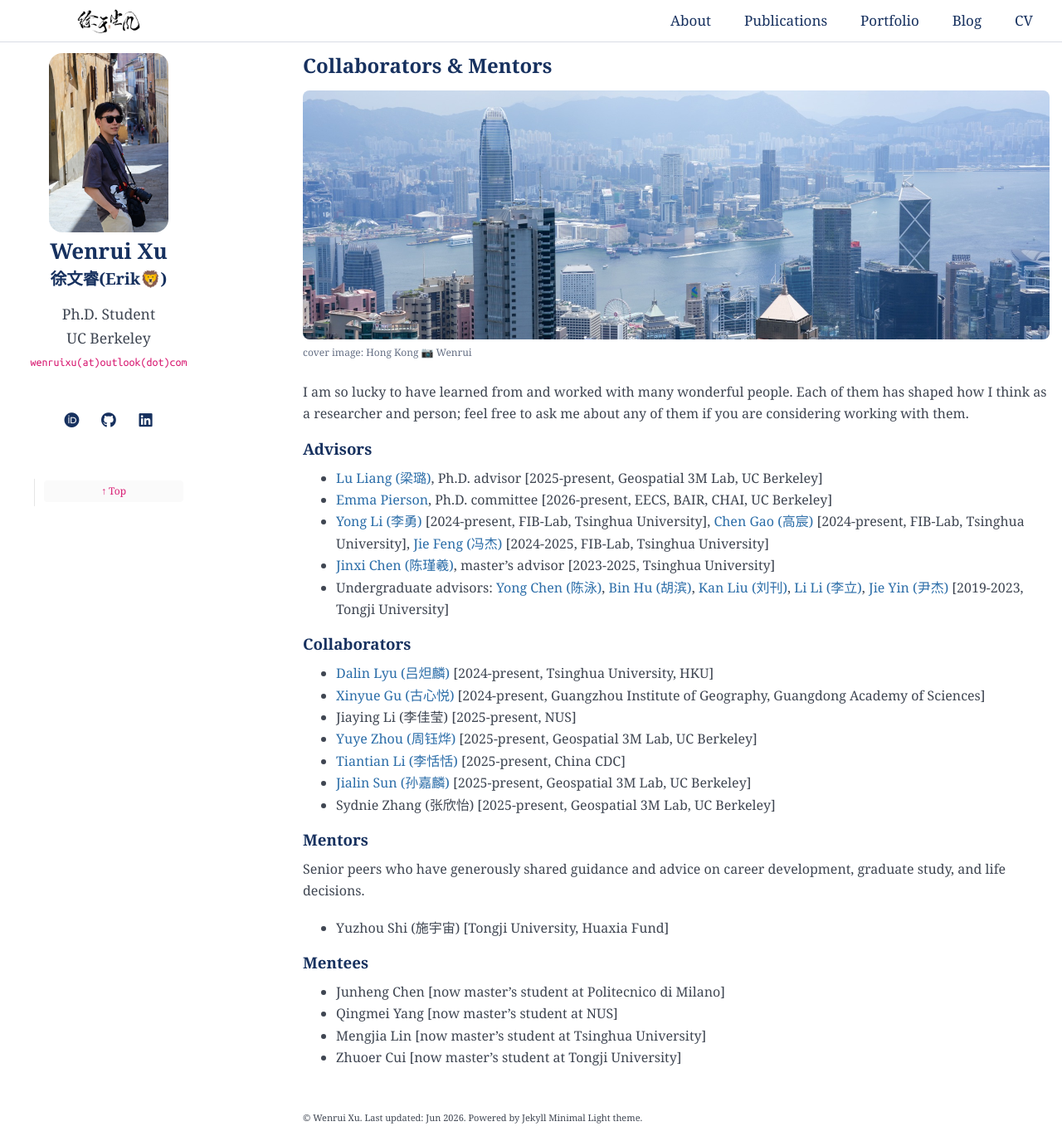
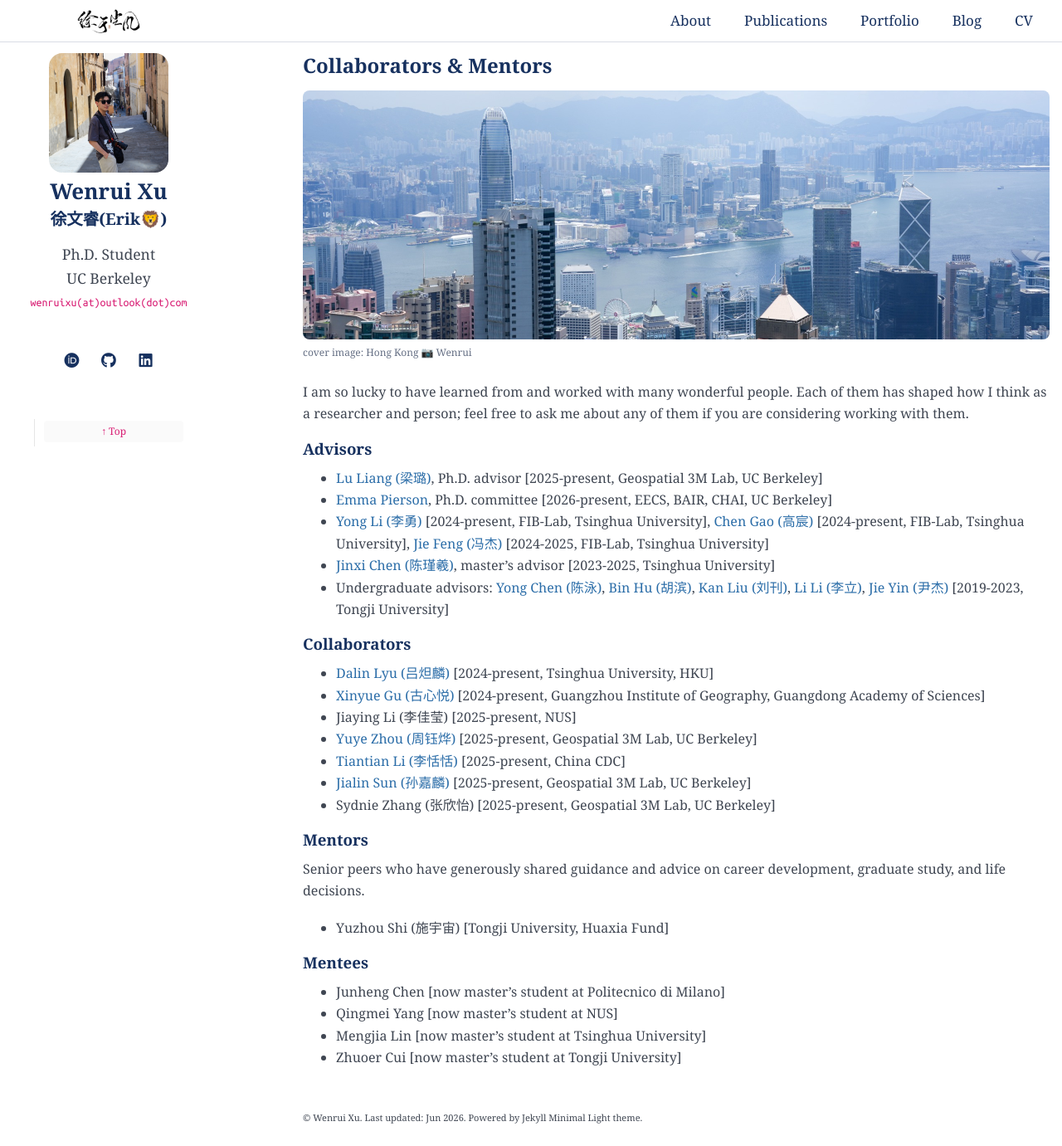
Before and after one commit to ruaruaxu/ruaruaxu.github.io, a Jekyll site: the page built from people.md, in a window 1280 px wide and 1381 px high. Shown: the whole window at 83% size. Built offline with Jekyll 4.4.1, drawn with Linux system fonts in a browser that asks for light colours; a style sheet for code colours, icons or effects is not loaded.

Commit message:
Update homepage profile photo
Replace the sidebar avatar reference with the supplied square Siena portrait and add the source PNG asset. Validated the image format, dimensions, source-file equality, configuration path, and staged diff.

```diff
--- a/_config.yml
+++ b/_config.yml
@@ -22,7 +22,7 @@ cv_link: assets/files/curriculum_vitae.pdf
 
 # Images (e.g., your profile picture and your website's favicon)
 # "favicon" and "favicon_dark" are used for the light and dark modes, respectively.
-avatar: ./assets/img/avatar-siena.jpg
+avatar: ./assets/img/siena-wenrui.png
 favicon: ./assets/img/icon.png
 favicon_dark: ./assets/img/icon.png #./assets/img/favicon-dark.png
 
```
Also changed, not shown: assets/img/siena-wenrui.png (added).
